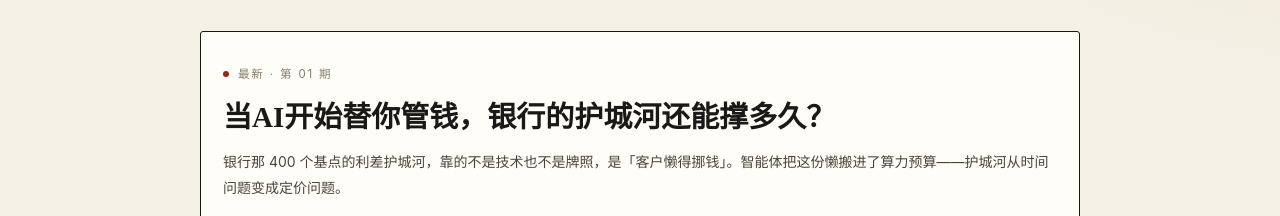
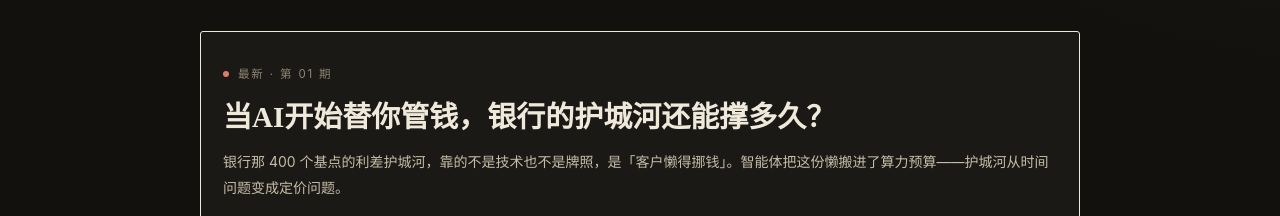
Before and after one commit to MrDogJK/baixiaoniang-summary, a plain HTML site: page index.html in a window 1280 px wide. Shown: the part 296-512 px from the top of the page. Drawn offline with Linux system fonts and the dark colour scheme.

Commit message:
add index.html

```diff
--- a/index.html
+++ b/index.html
@@ -9,7 +9,11 @@
 <meta name="description" content="白娘子的总结小站：把看过的长视频拆成一页能读完的图，每期一个独立网页。">
 <style>
   :root{
-    color-scheme:light;
+    color-scheme:light dark;
+    --track:#efe9da;
+    --duo-good:#f8fbf6;
+    --duo-bad:#fdf7f5;
+    --call:#fbf7ec;
     --paper:#f4f0e5; --card:#fffdf7;
     --ink:#1a1917; --ink2:#4a4438; --muted:#867d6b;
     --line:#e2dac7; --green:#1e4a3c; --green2:#2f6b56;
@@ -100,6 +104,24 @@
   .rv{opacity:0;transform:translateY(12px);transition:opacity .6s ease,transform .6s cubic-bezier(.22,.72,.2,1)}
   .rv.in{opacity:1;transform:none}
   @media (prefers-reduced-motion:reduce){.rv{opacity:1;transform:none;transition:none}html{scroll-behavior:auto}}
+
+  /* ---------- 深色主题（系统深色时启用，避免被浏览器强制反色） ---------- */
+  @media (prefers-color-scheme: dark){
+    :root{
+      --paper:#12110e; --card:#1b1915;
+      --ink:#efe9dc; --ink2:#c6bda9; --muted:#8e8574;
+      --line:#332f26; --green:#7fb79f; --green2:#96c9b2;
+      --red:#e07a6d; --gold:#c9a45f;
+      --track:#2a2620; --duo-good:#17211c; --duo-bad:#241a18; --call:#1f1b13;
+    }
+    body{
+      background:
+        radial-gradient(1100px 620px at 8% -8%, #1a1813 0%, rgba(26,24,19,0) 62%),
+        radial-gradient(900px 520px at 108% 6%, #191712 0%, rgba(25,23,18,0) 58%),
+        var(--paper);
+    }
+    .chapters{background:rgba(18,17,14,.94)}
+  }
 </style>
 </head>
 <body>
```
